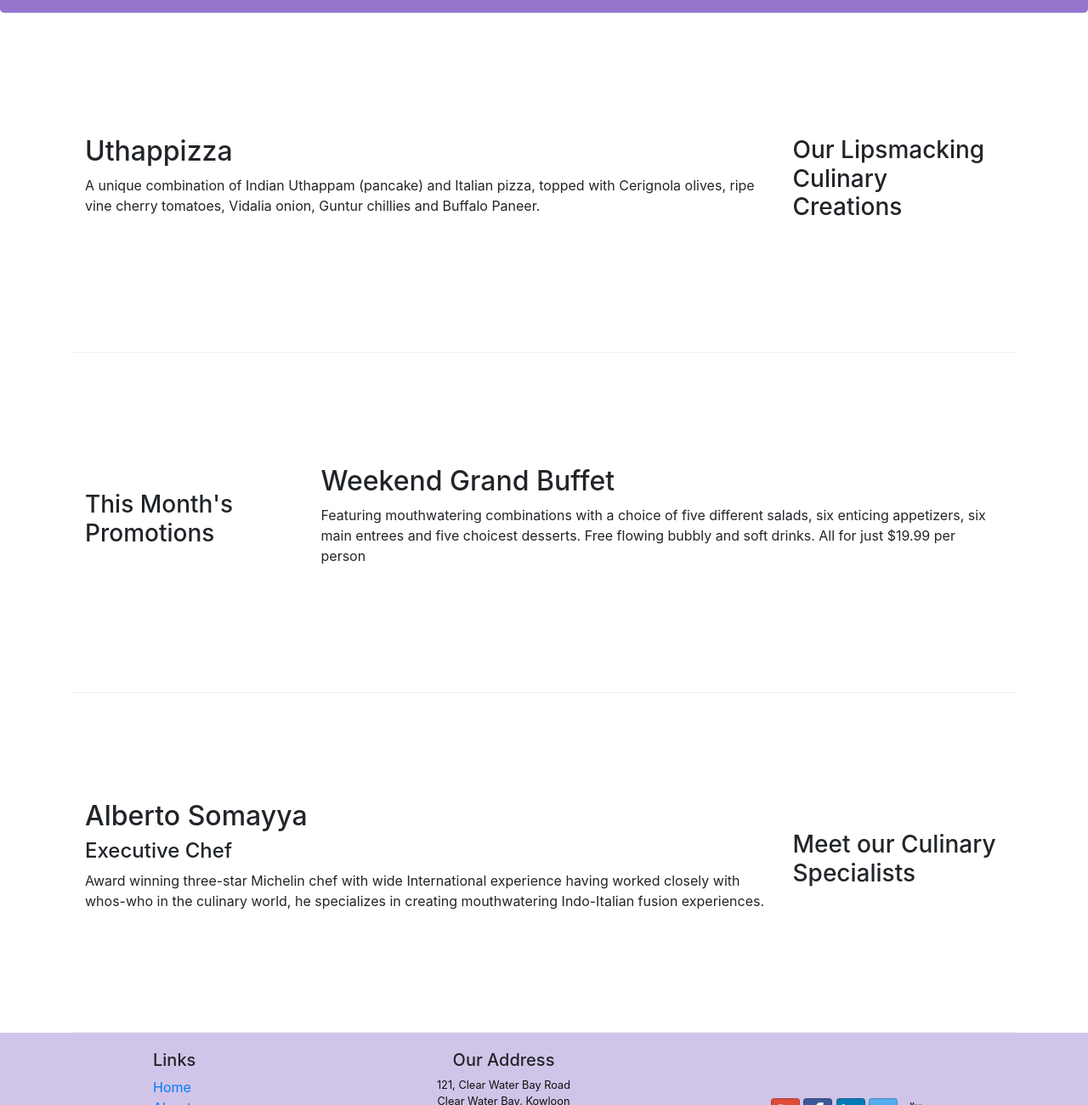
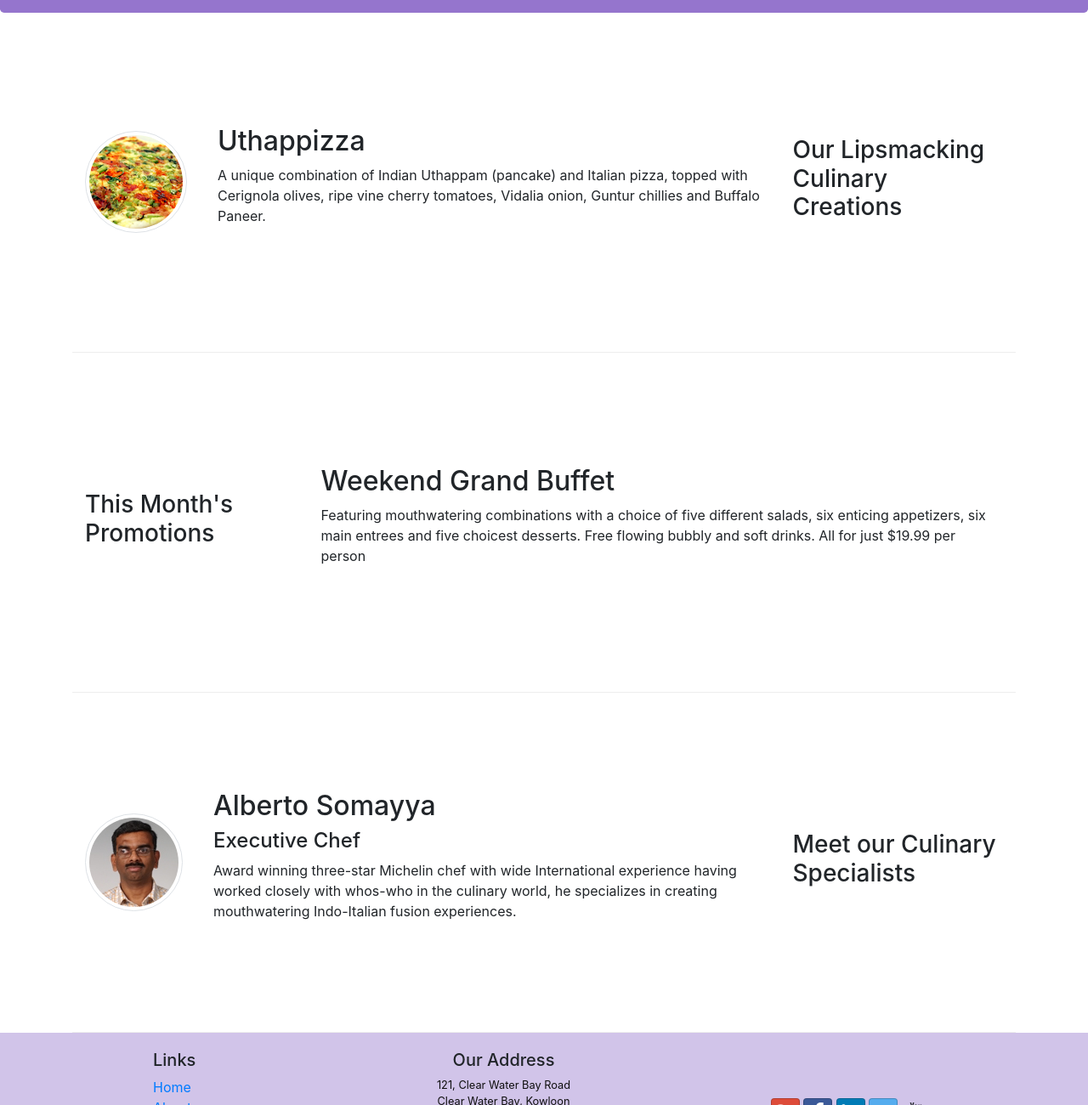
Before and after one commit to manumanoj4540/Bootstrap4, a website: page index.html in a window 1280 px wide. Shown: the part 379-1679 px from the top of the page at 85% size. Drawn offline with nearby package versions, Linux system fonts and the light colour scheme.

Commit message:
Added media

```diff
--- a/css/style.css
+++ b/css/style.css
@@ -52,3 +52,7 @@ body{
 .navbar-dark{
     background-color: black;
 }
+
+.adj{
+    padding-left: 20px;
+}
--- a/index.html
+++ b/index.html
@@ -61,9 +61,19 @@
             <div class="col-12 col-sm-4 order-sm-last col-md-3">
                 <h3>Our Lipsmacking Culinary Creations</h3>
             </div>
+
             <div class="col-12 col-sm order-sm-first col-md">
-                <h2>Uthappizza</h2>
-                <p>A unique combination of Indian Uthappam (pancake) and Italian pizza, topped with Cerignola olives, ripe vine cherry tomatoes, Vidalia onion, Guntur chillies and Buffalo Paneer.</p>
+                    <div class="media">
+                            <img class="d-flex mr-3 img-thumbnail align-self-center rounded-circle"
+                                    src="img/uthappizza.png" alt="Uthappizza">
+                            <div class="media-body adj">
+                                <h2 class="mt-0">Uthappizza</h2>
+                                <p class="d-none d-sm-block">A unique combination of Indian Uthappam (pancake) and
+                                    Italian pizza, topped with Cerignola olives, ripe vine
+                                    cherry tomatoes, Vidalia onion, Guntur chillies and
+                                    Buffalo Paneer.</p>
+                            </div>
+                        </div>
             </div>
         </div>
 
@@ -82,10 +92,22 @@
             <div class="col-12 col-sm-4 order-sm-last col-md-3">
                 <h3>Meet our Culinary Specialists</h3>
             </div>
+
             <div class="col-12 col-sm order-sm-first col-md">
-                <h2>Alberto Somayya</h2>
-                <h4>Executive Chef</h4>
-                <p>Award winning three-star Michelin chef with wide International experience having worked closely with whos-who in the culinary world, he specializes in creating mouthwatering Indo-Italian fusion experiences. </p>
+                <div class="media">
+                    <img class="d-flex mr-3 img-thumbnail align-self-center rounded-circle"
+                            src="img/alberto.png" alt="Alberto Somayya">
+                    <div class="media-body adj">
+                        <h2 class="mt-0">Alberto Somayya</h2>
+                        <h4>Executive Chef</h4>
+                        <p class="d-none d-sm-block">Award winning three-star Michelin chef with wide
+                            International experience having worked closely with
+                            whos-who in the culinary world, he specializes in
+                            creating mouthwatering Indo-Italian fusion experiences.
+                            </p>
+                    </div>
+                </div>
+
             </div>
         </div>
     </div>
```
